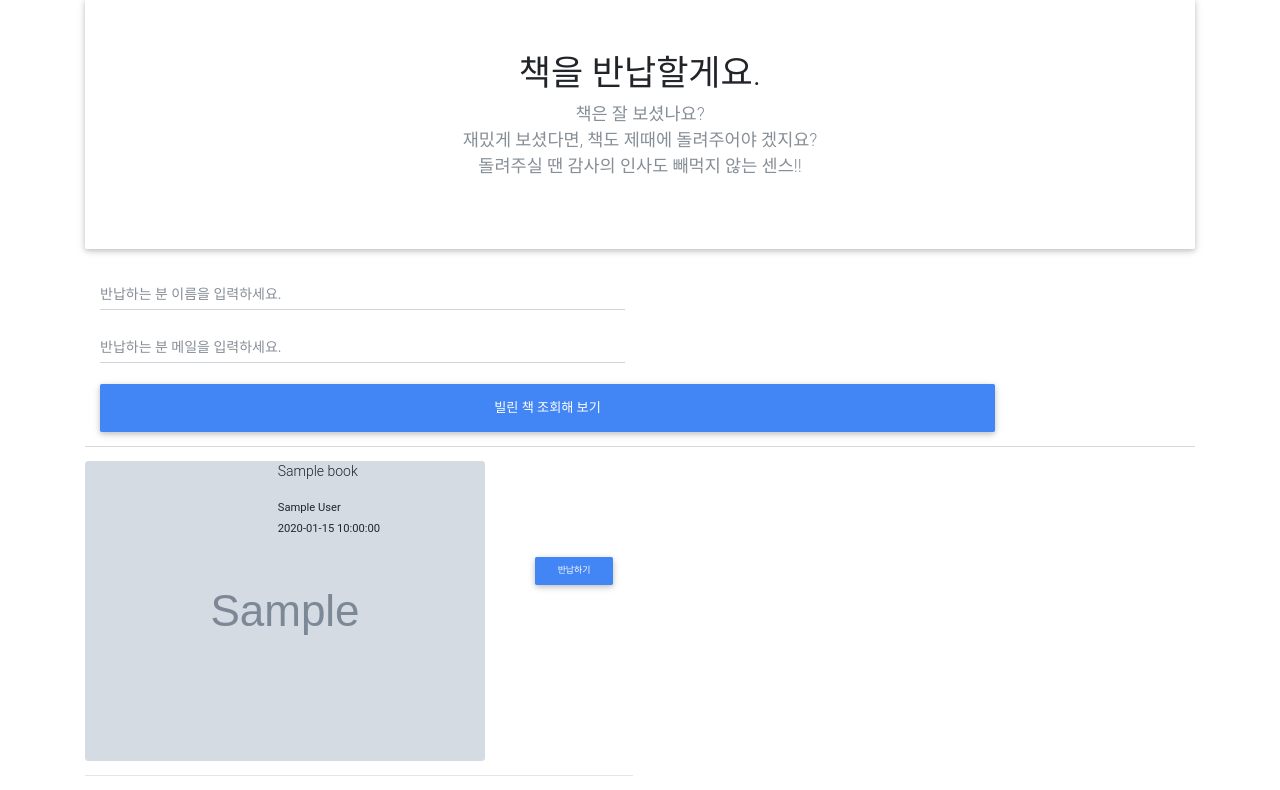
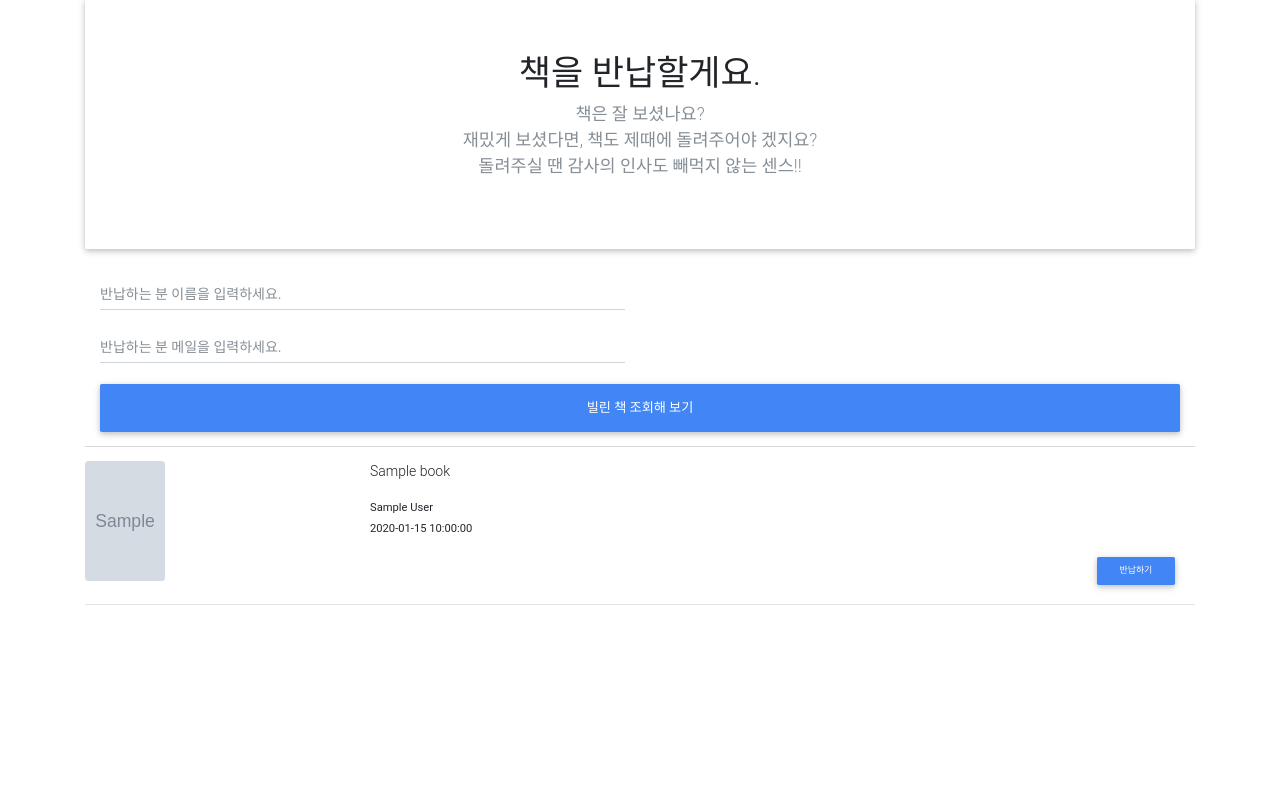
Before and after one commit to it-tech-division/bookbook, a Flask app: template templates/returnBook.html in a window 1280 px wide. Shown: the part 122-912 px from the top of the page. After the commit the page ends 727 px from the top, so only its background shows below. Run offline with Flask 2, Linux system fonts and the light colour scheme; the template is opened without the code that fills it: most values are stand-ins (such as "Sample title", 1, 10 or a date in 2020); grey boxes marked "Sample" are stand-in pictures; some libraries are stand-ins or nearby versions.

Commit message:
책 반납 UI 일부 수정

```diff
--- a/templates/returnBook.html
+++ b/templates/returnBook.html
@@ -24,7 +24,7 @@
       </div>
 
       <div class="form-group">
-        <div class="col-sm-10">
+        <div class="col-sm">
           <button type="submit" class="btn btn-primary btn-lg btn-block">빌린 책 조회해 보기</button>
         </div>
       </div>
@@ -39,36 +39,30 @@
         <button class="btn btn-default" onclick="return SearchBook();">직접 입력</button>
       </div>
       //-->
-</form>
+
     <div class="row">
-    {% for book in books %}
-	<form class="form-horizontal" action="/return_book_procees1" method="post">
+      {% for book in books %}
 
-	  <div class="col-sm-12">
+      <div class="col-sm-12">
         <div class="well well-sm">
           <div class="row">
-            <div class="col-4">
-              <a href="{{book.link}}"><img src="{{book.image}}?type=m106" alt="book-cover" class="rounded img-responsive" /></a>
+            <div class="col-3">
+              <a href="{{book.link}}"><img src="{{book.image}}?type=m106" onerror="this.src='http://static.naver.net/book/image/noimg_m172.gif'" alt="book-cover" class="rounded img-responsive" width="80" height="120"/></a>
             </div>
-            <div class="col-8">
+            <div class="col-9">
               <p>
               {{book.title}}<p>
               <small>{{book.author}}<br>{{book.created_date}}</small>
               <div class="col">
-
-
-				  <button type="submit" class="btn btn-primary float-right btn-sm">반납하기</button>
-
-
+			    {% include 'modal.html' %}
+                <button class="btn btn-primary float-right btn-sm" data-toggle="modal" data-target="#{{book.book_no}}" >반납하기</button>
               </div>
             </div>
           </div>
           <hr />
         </div>
       </div>
-	  <input type="hidden" id="book_no" name="book_no" value="{{book.book_no}}">
 
-	  </form>
       {% endfor %}
 
 
@@ -101,6 +95,6 @@
     </div>
   </div>
   //-->
-
+</form>
 
 {% endblock %}
```
